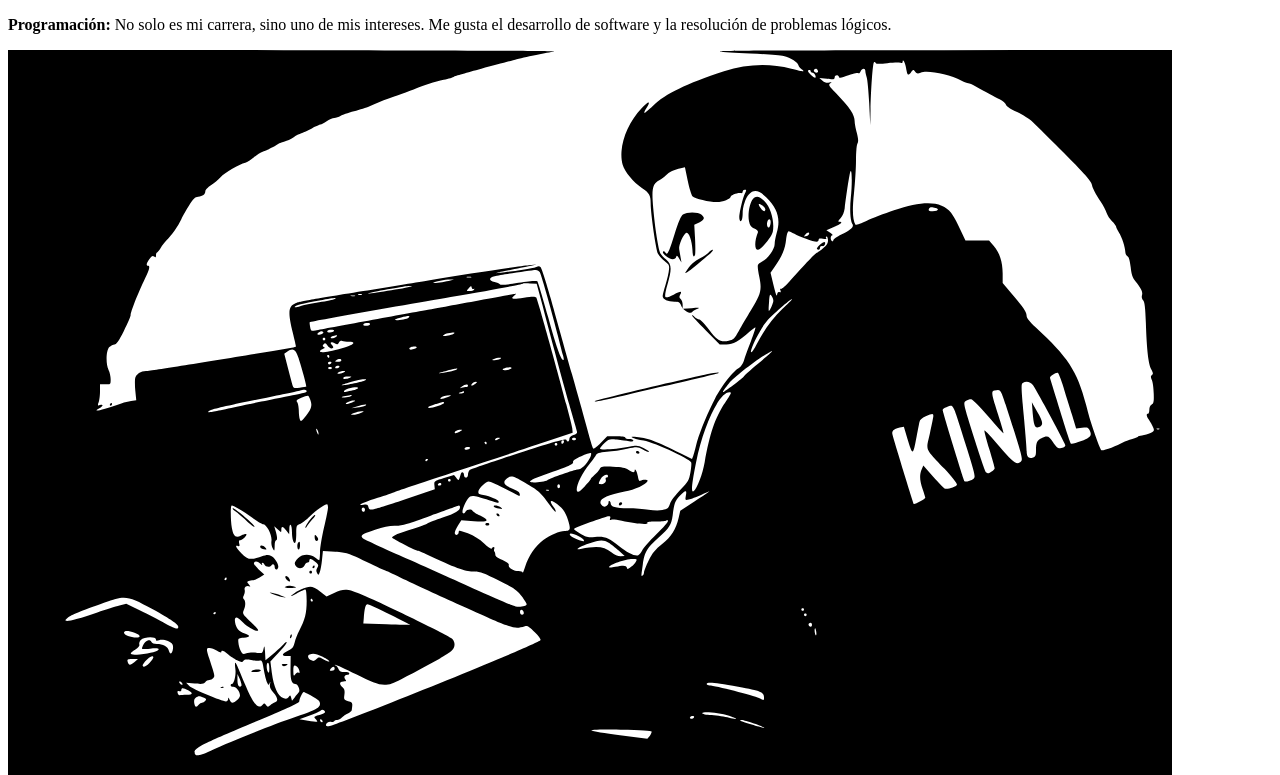
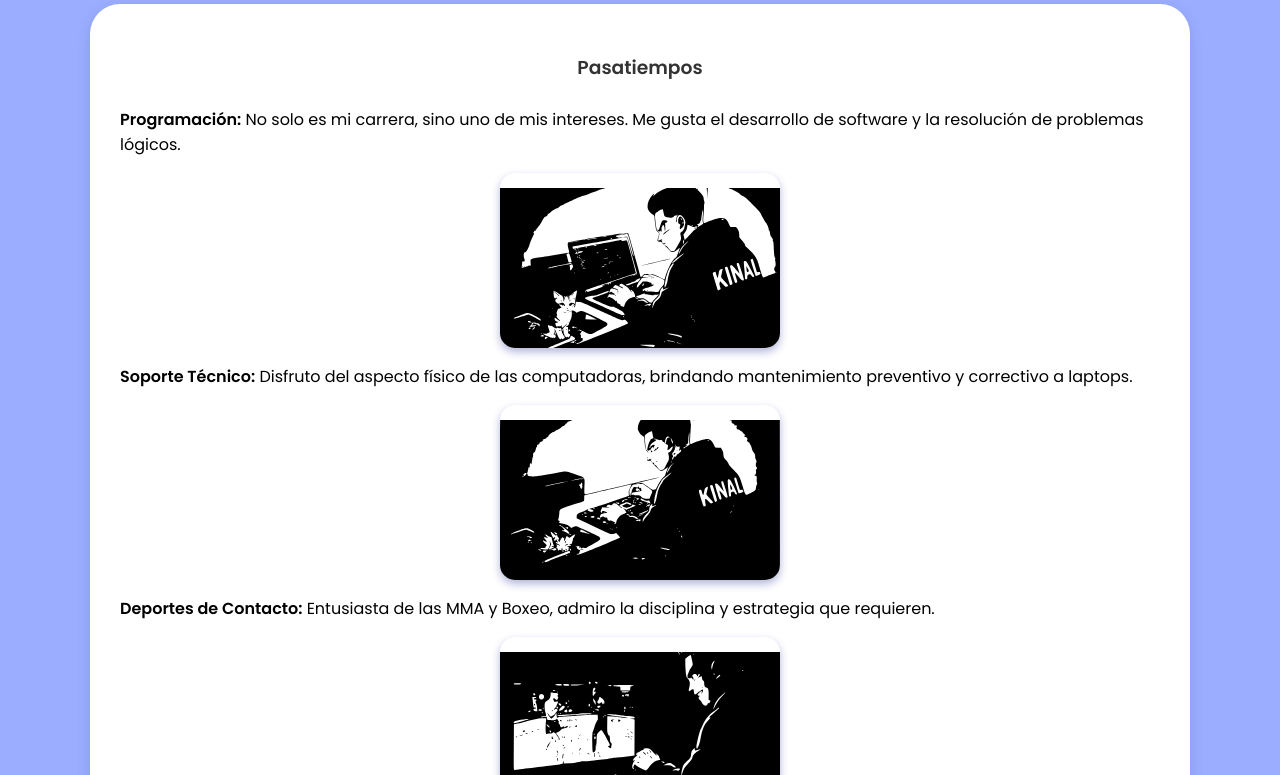
Before and after one commit to Angel-SSJ2/Pagina-Web, a plain HTML site: page index.html in a window 1280 px wide. Shown: the part 105-880 px from the top of the page. Drawn offline with Linux system fonts and the light colour scheme; the site is published under a folder, as on GitHub Pages, so addresses that start at the root find nothing.

Commit message:
correcion del link de estilo en index.html

```diff
--- a/index.html
+++ b/index.html
@@ -4,7 +4,7 @@
     <meta charset="UTF-8">
     <meta name="viewport" content="width=device-width, initial-scale=1.0">
     <title>Página Principal</title>
-    <link rel="stylesheet" href="/style/estilo.css">
+    <link rel="stylesheet" href="style/estilo.css">
 </head>
 <body>
 
```
